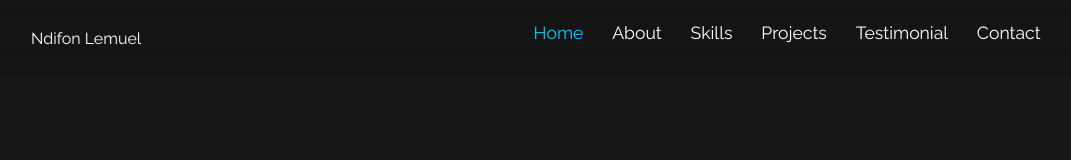
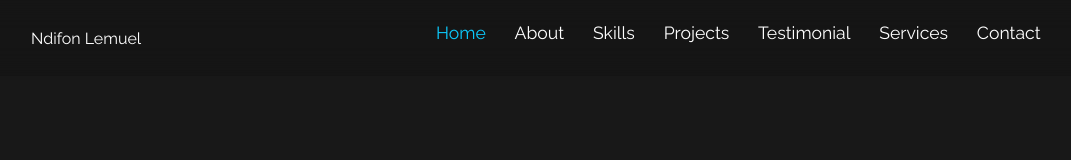
Before and after one commit to Izora9099/portfolio, a React (Create React App) app: page / in a window 1280 px wide. Shown: the top 160 px of the page, without its empty margins (97-1168 px from the left). Built offline with nearby package versions, Linux system fonts and the light colour scheme.

Commit message:
minor changes to the navigation

```diff
--- a/src/App.jsx
+++ b/src/App.jsx
@@ -4,7 +4,7 @@ import Header from './components/header/Header'
 import Navbar from './components/navbar/Navbar'
 import About from './components/about/About'
 import Experience from './components/experience/Experience'
-// import Services from './components/services/Services'
+import Services from './components/services/Services'
 import Portfolio from './components/portfolio/Portfolio'
 import Testimonial from './components/testimonial/Testimonial'
 import Contact from './components/contact/Contact'
@@ -22,6 +22,7 @@ function App() {
                     <Route path="/experience" element={<Experience />} />
                     <Route path="/portfolio" element={<Portfolio />} />
                     <Route path="/testimonial" element={<Testimonial />} />
+                    <Route path="/services" element={<Services />}/>
                     <Route path="/contact" element={<Contact />} />
                 </Routes>
                 <Footer /> {/* Always visible */}
--- a/src/components/navbar/Navbar.jsx
+++ b/src/components/navbar/Navbar.jsx
@@ -52,6 +52,13 @@ const Navbar = () => {
         >
           <div>Testimonial</div>
           </Link>
+          <Link
+        to="/services"
+        onClick={() => setActiveNav("/services")}
+        className={activeNav === "/services" ? "active" : ""}
+        >
+          <div>Services</div>
+          </Link>
         <Link
           to="/contact"
           onClick={() => setActiveNav("/contact")}
```
